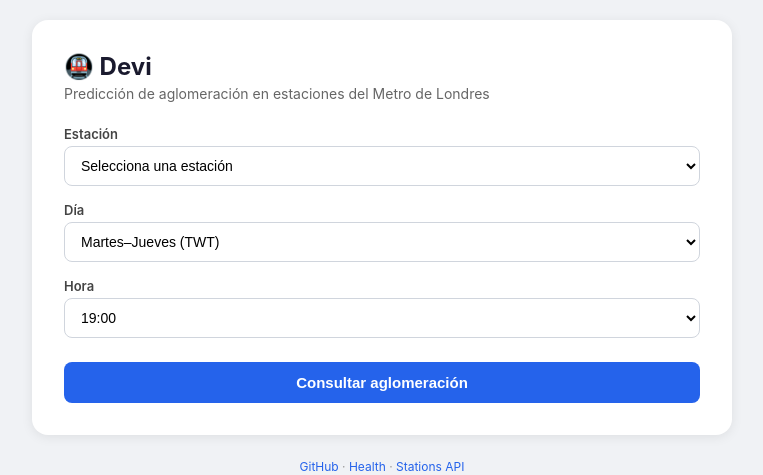
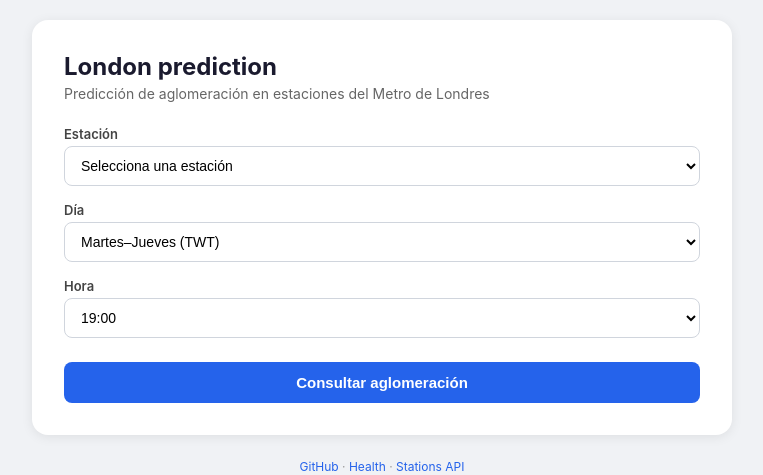
Before and after one commit to aJk15lml/Proyecto_productivizacion, a Flask app: page / in a window 1280 px wide. Shown: the top 475 px of the page, without its empty margins (258-1021 px from the left). Run offline with Flask 3, Linux system fonts and the light colour scheme.

Commit message:
Update index.html

```diff
--- a/backend/app/templates/index.html
+++ b/backend/app/templates/index.html
@@ -3,7 +3,7 @@
 <head>
 <meta charset="UTF-8">
 <meta name="viewport" content="width=device-width, initial-scale=1.0">
-<title>Devi - Predicción de Aglomeración Metro Londres</title>
+<title>Predicción de Aglomeración Metro Londres</title>
 <style>
   * { box-sizing: border-box; margin: 0; padding: 0; }
   body { font-family: -apple-system, BlinkMacSystemFont, 'Segoe UI', Roboto, sans-serif; background: #f0f2f5; color: #333; min-height: 100vh; display: flex; flex-direction: column; align-items: center; padding: 20px; }
@@ -44,7 +44,7 @@
 </head>
 <body>
 <div class="container">
-  <h1>🚇 Devi</h1>
+  <h1>London prediction</h1>
   <p class="subtitle">Predicción de aglomeración en estaciones del Metro de Londres</p>
 
   <div class="form-group">
```
